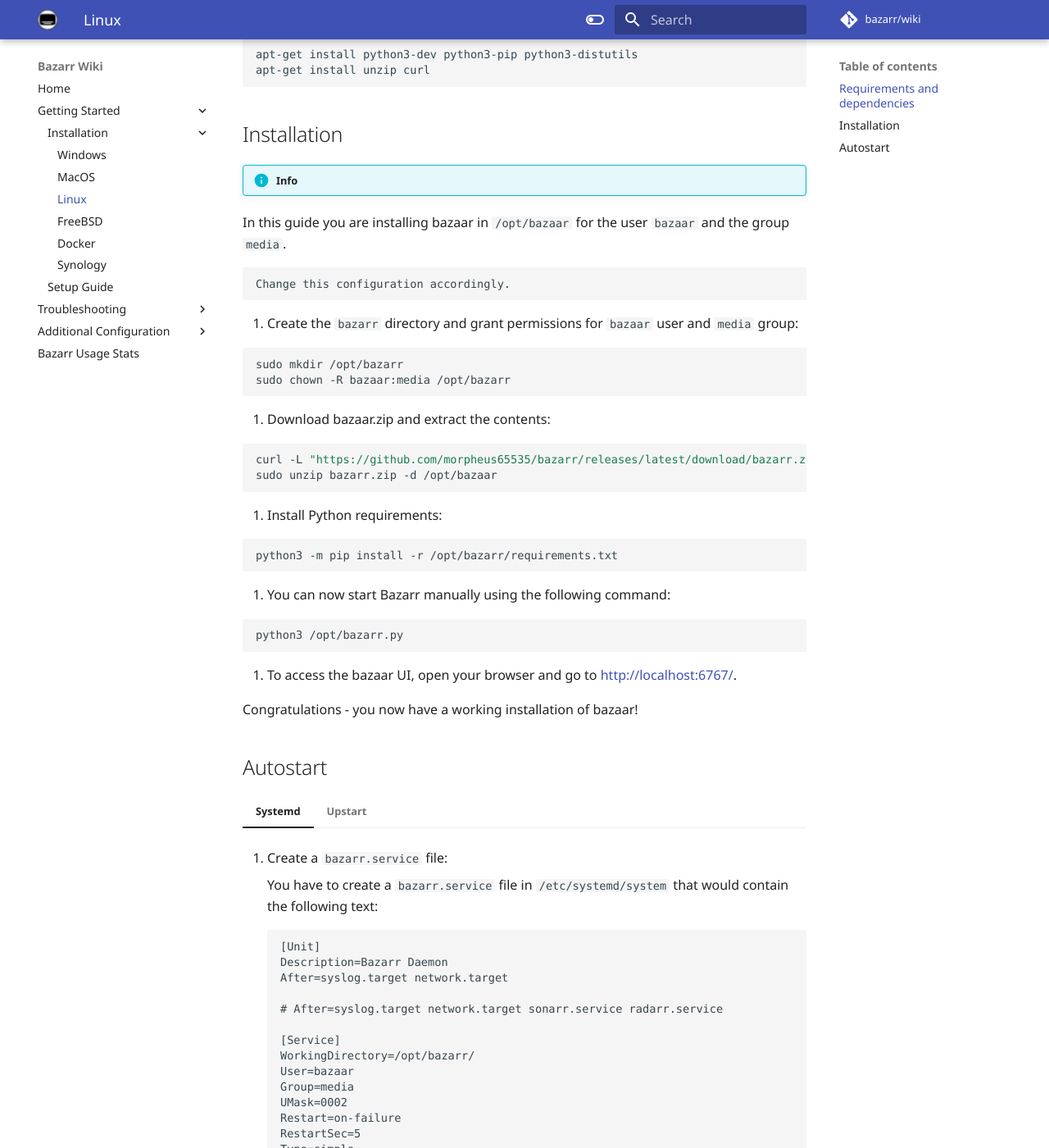
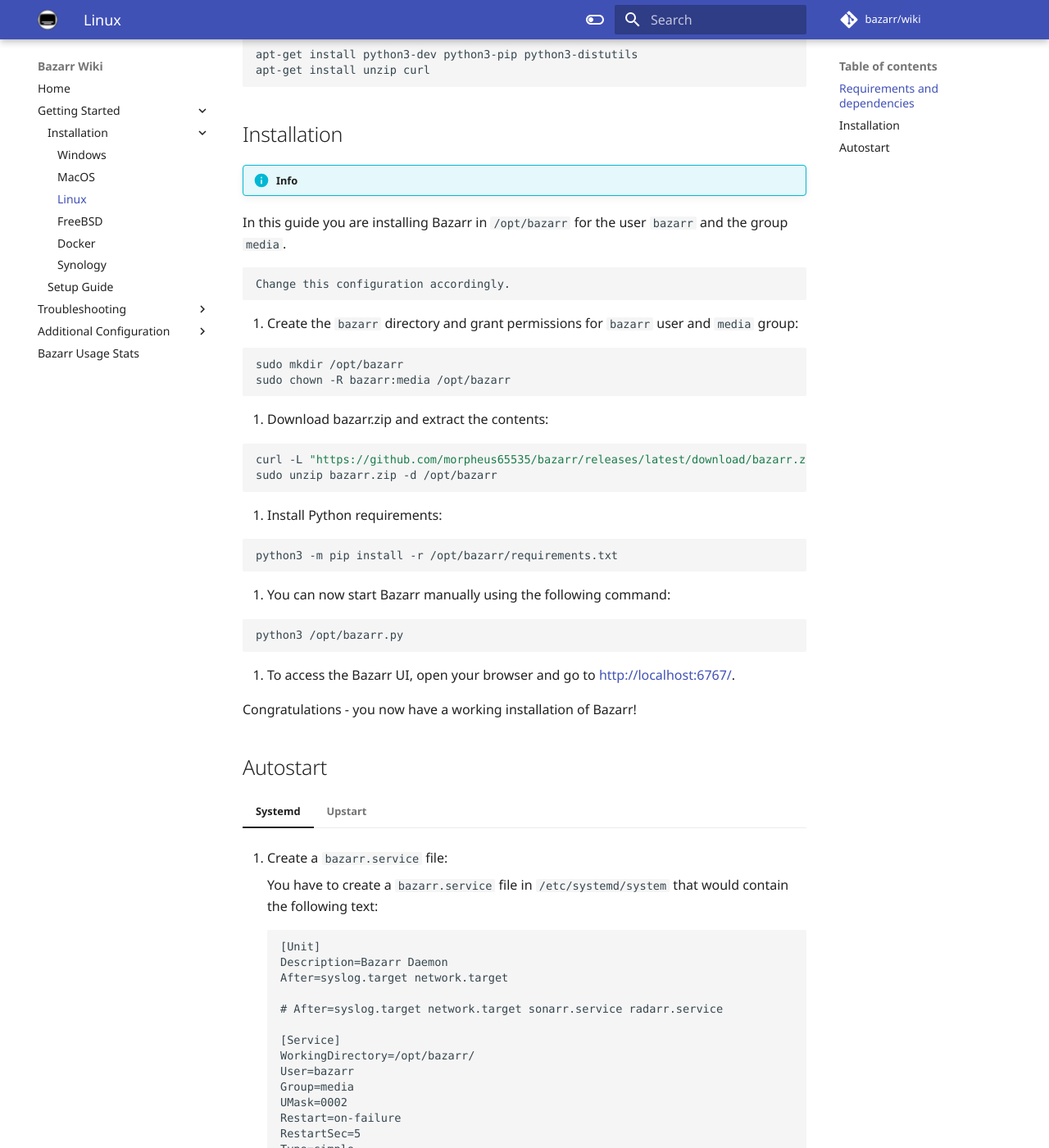
Before and after one commit to bazarr/wiki, an MkDocs documentation site: the page built from docs/Getting-Started/Installation/linux.md, in a window 1280 px wide and 1400 px high, scrolled down 266 px. Shown: the whole window at 82% size. Built offline with MkDocs 1.6.1 and Material for MkDocs 9.7.7, drawn with Linux system fonts in a browser that asks for light colours; some web fonts are replaced; comment, search, counter and statistics services are not loaded.

Commit message:
feat: fix typos

````diff
--- a/docs/Getting-Started/Installation/linux.md
+++ b/docs/Getting-Started/Installation/linux.md
@@ -27,22 +27,22 @@
 ## Installation
 
 !!! info
-In this guide you are installing bazaar in `/opt/bazaar` for the user `bazaar` and the group `media`.
+In this guide you are installing Bazarr in `/opt/bazarr` for the user `bazarr` and the group `media`.
 
     Change this configuration accordingly.
 
-1. Create the `bazarr` directory and grant permissions for `bazaar` user and `media` group:
+1. Create the `bazarr` directory and grant permissions for `bazarr` user and `media` group:
 
    ```shell
    sudo mkdir /opt/bazarr
-   sudo chown -R bazaar:media /opt/bazarr
+   sudo chown -R bazarr:media /opt/bazarr
    ```
 
-1. Download bazaar.zip and extract the contents:
+1. Download bazarr.zip and extract the contents:
 
    ```shell
    curl -L "https://github.com/morpheus65535/bazarr/releases/latest/download/bazarr.zip"
-   sudo unzip bazarr.zip -d /opt/bazaar
+   sudo unzip bazarr.zip -d /opt/bazarr
 
    ```
 
@@ -58,9 +58,9 @@ In this guide you are installing bazaar in `/opt/bazaar` for the user `bazaar` a
    python3 /opt/bazarr.py
    ```
 
-1. To access the bazaar UI, open your browser and go to [http://localhost:6767/](http://localhost:6767/).
+1. To access the Bazarr UI, open your browser and go to [http://localhost:6767/](http://localhost:6767/).
 
-Congratulations - you now have a working installation of bazaar!
+Congratulations - you now have a working installation of Bazarr!
 
 ## Autostart
 
@@ -79,7 +79,7 @@ Congratulations - you now have a working installation of bazaar!
 
         [Service]
         WorkingDirectory=/opt/bazarr/
-        User=bazaar
+        User=bazarr
         Group=media
         UMask=0002
         Restart=on-failure
````
Also changed, not shown: docs/Getting-Started/Installation/synology.md (+3 -1 lines), docs/Getting-Started/Installation/windows.md (+1 -1 lines), docs/Getting-Started/setup-guide.md (+3 -3 lines).
